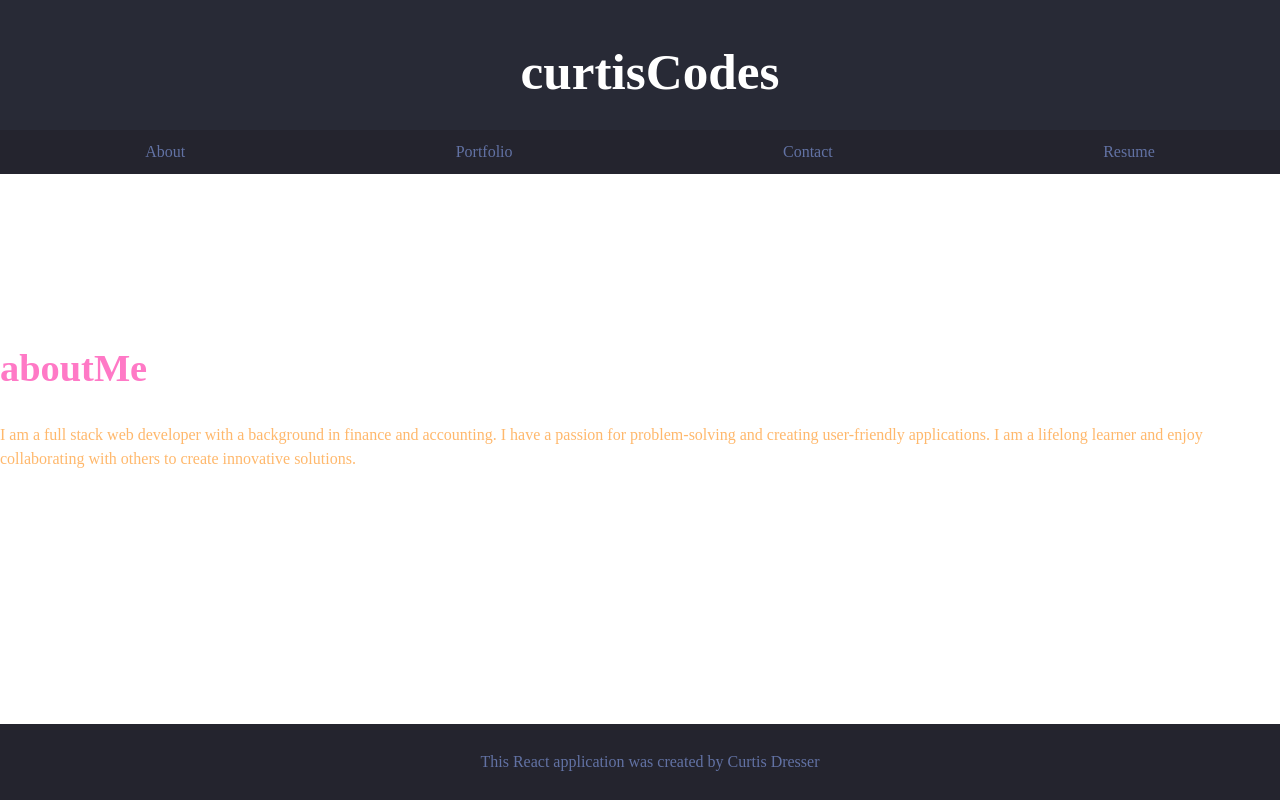
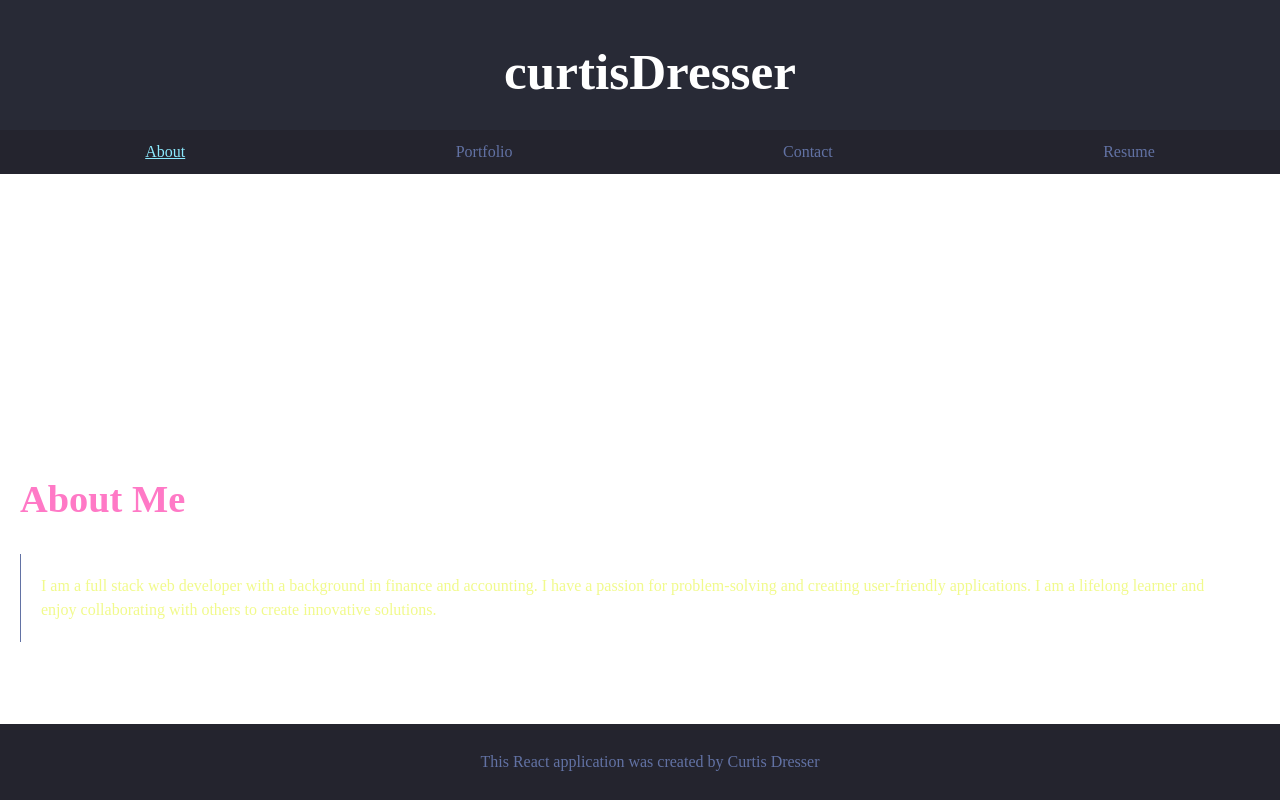
Before and after one commit to C-Dresser/coding-portfolio, a React (Vite) app in the folder portfolio/: page /About in a window 1280 px wide. Built offline with nearby package versions, Linux system fonts and the light colour scheme.

Commit message:
added svg avater to about page

```diff
--- a/portfolio/src/components/Header.jsx
+++ b/portfolio/src/components/Header.jsx
@@ -17,7 +17,7 @@ const styles = {
 function Header() {
     return (
       <header style={styles.header}>
-        <h1>curtisCodes</h1>
+        <h1>curtisDresser</h1>
       </header>
     );
   }
--- a/portfolio/src/index.css
+++ b/portfolio/src/index.css
@@ -23,6 +23,10 @@ a:hover {
   text-decoration: underline;
 }
 
+a.active {
+  color: #8be9fd;
+  text-decoration: underline;
+}
 
 body {
   margin: 0;
@@ -45,7 +49,7 @@ h2 {
 }
 
 p {
-  color: #ffb86c;
+  color: #f1fa8c;
   font-family: lucida console thin;
 }
 
--- a/portfolio/src/pages/About.jsx
+++ b/portfolio/src/pages/About.jsx
@@ -1,13 +1,34 @@
+import React from 'react';
+import SvgComponent from '../components/svgComponent.jsx';
+
 export default function About() {
+  const styles = {
+    container: {
+      margin: '20px',
+    },
+    innerContainer: {
+      padding: '20px',
+      borderLeft: '1px solid #efefef',
+      borderColor: '#6272a4',
+    },
+    svgContainer: {
+      display: 'flex',
+      justifyContent: 'center',
+      transform: 'scale(0.6)',
+    },
+  };
+
   return (
-    <div>
-      <h2>aboutMe</h2>
-      <p>
-        I am a full stack web developer with a background in finance and
-        accounting. I have a passion for problem-solving and creating
-        user-friendly applications. I am a lifelong learner and enjoy
-        collaborating with others to create innovative solutions.
-      </p>
-    </div>
+    <>
+      <div style={styles.svgContainer}>
+        <SvgComponent />
+      </div>
+      <div style={styles.container}>
+        <h2>About Me</h2>
+        <p style={styles.innerContainer}>
+          I am a full stack web developer with a background in finance and accounting. I have a passion for problem-solving and creating user-friendly applications. I am a lifelong learner and enjoy collaborating with others to create innovative solutions.
+        </p>
+      </div>
+    </>
   );
 }
--- a/portfolio/src/pages/Contact.jsx
+++ b/portfolio/src/pages/Contact.jsx
@@ -1,8 +1,20 @@
 export default function Contact() {
+
+  const styles = {
+    container: {
+        margin: '20px',
+        },
+    innerContainer: {
+        padding: '20px',
+        borderLeft: '1px solid #efefef',
+        borderColor: '#6272a4',
+        },
+    };
+
   return (
-    <div>
-      <h1>Contact</h1>
-      <p>
+    <div style={styles.container}>
+      <h2>Contact</h2>
+      <p style={styles.innerContainer}>
         test
       </p>
     </div>
--- a/portfolio/src/pages/Portfolio.jsx
+++ b/portfolio/src/pages/Portfolio.jsx
@@ -1,8 +1,20 @@
 export default function Portfolio() {
-    return (
-      <div>
-        <h1>Portfolio</h1>
-        <p>
+
+    const styles = {
+        container: {
+            margin: '20px',
+            },
+        innerContainer: {
+            padding: '20px',
+            borderLeft: '1px solid #efefef',
+            borderColor: '#6272a4',
+            },
+        };
+
+      return (
+        <div style={styles.container}>
+          <h2>Portfolio</h2>
+          <p style={styles.innerContainer}>
           testtest
         </p>
       </div>
--- a/portfolio/src/pages/Resume.jsx
+++ b/portfolio/src/pages/Resume.jsx
@@ -1,8 +1,20 @@
 export default function Resume() {
-    return (
-      <div>
-        <h1>Resume</h1>
-        <p>
+
+    const styles = {
+        container: {
+            margin: '20px',
+            },
+        innerContainer: {
+            padding: '20px',
+            borderLeft: '1px solid #efefef',
+            borderColor: '#6272a4',
+            },
+        };
+
+      return (
+        <div style={styles.container}>
+          <h2>Resume</h2>
+          <p style={styles.innerContainer}>
           testtesttest
         </p>
       </div>
```
Also changed, not shown: portfolio/src/components/svgComponent.jsx (added, +25 -0 lines), portfolio/src/assets/cd.svg (added).
